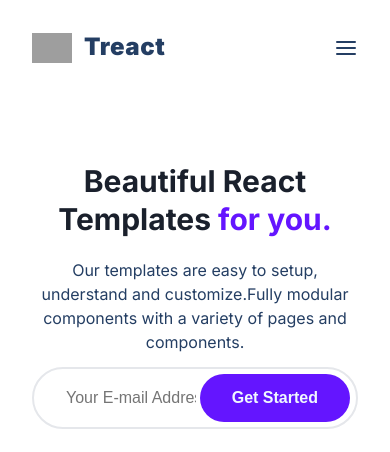
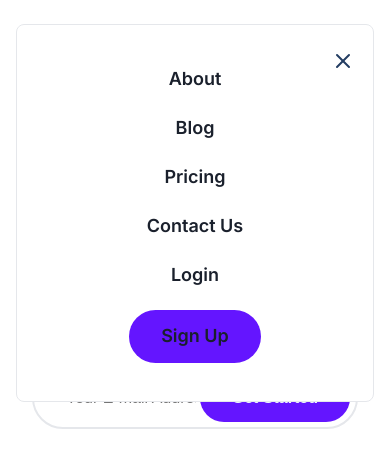
Before and after one commit to Casey3119/Project-week2, a plain HTML site: page index.html in a window 390 px wide. Both pictures are taken after a click on the button 346 px from the left and 49 px from the top of the page. Shown: the top 452 px of the page. Drawn offline with Linux system fonts and the light colour scheme; grey boxes are pictures that could not be loaded.

Commit message:
i ferll asleep at my computer last night

```diff
--- a/index.css
+++ b/index.css
@@ -1,5 +1,9 @@
 a:-webkit-any-link {
   text-decoration: none;
+}
+
+.modal__links {
+  display: none;
 }
 
 .light {
@@ -383,6 +387,7 @@ Services
   font-size: 48px;
   color: #243e63;
   margin: 16px;
+  text-align: center;
 }
 
 .services__para {
@@ -446,7 +451,7 @@ Quality
   font-size: 48px;
   font-weight: 900;
   color: rgb(36, 62, 99);
-  line-height: 1.5;
+  line-height: 1.25;
   margin: 16px 0;
   letter-spacing: 0.025em;
 }
@@ -1492,10 +1497,10 @@ Responsive Code\
     text-align: center;
     width: 100%;
     max-width: 512px;
-}
-
-.model {
-  position: fixed;
+  }
+
+  .modal {
+    position: fixed;
     top: 0;
     left: 0;
     right: 0;
@@ -1510,6 +1515,51 @@ Responsive Code\
     opacity: 0;
     transform: translateX(300%);
     transition: all 300ms ease;
-}
-
-}
+  }
+
+  .openmenu .modal {
+    visibility: visible;
+    opacity: 1;
+    transform: translateX(0%);
+  }
+
+  .btn__menu--close {
+    position: fixed;
+    top: 24px;
+    right: 18px;
+  }
+
+  .modal__links {
+    width: 100%;
+    height: 100%;
+    display: flex;
+    flex-direction: column;
+    align-items: center;
+  }
+
+  .modal__link {
+    color: #1a202c;
+    font-size: 18px;
+    font-weight: 600;
+    line-height: 1.5;
+    margin: 8px 0;
+    padding-bottom: 4px;
+    border-bottom: 2px solid transparent;
+    cursor: pointer;
+  }
+
+  .modal__link--btn {
+    color: #1a202c;
+    font-size: 18px;
+    font-weight: 600;
+    line-height: 1.5;
+    margin: 8px 0;
+    border-bottom: 2px solid transparent;
+    cursor: pointer;
+  }
+}
+
+@media (max-width: 768px) {
+  .services__sub--title {
+  }
+}
--- a/index.html
+++ b/index.html
@@ -62,14 +62,32 @@
           </div>
         </nav>
 
-        <div class="model">
-          <button
-            class="btn__menu btn__menu--close"
-            onclick="closeMenu()"
-          ><svg xmlns="http://www.w3.org/2000/svg" width="24" height="24" viewBox="0 0 24 24" fill="none" stroke="currentColor" stroke-width="2" stroke-linecap="round" stroke-linejoin="round" class="light___StyledCloseIcon-lj69nl-14 fASujC">
-            <line x1="18" y1="6" x2="6" y2="18"></line>
-            <line x1="6" y1="6" x2="18" y2="18"></line>
-        </svg></button>
+        <div class="modal">
+          <button class="btn__menu btn__menu--close" onclick="closeMenu()">
+            <svg
+              xmlns="http://www.w3.org/2000/svg"
+              width="24"
+              height="24"
+              viewBox="0 0 24 24"
+              fill="none"
+              stroke="currentColor"
+              stroke-width="2"
+              stroke-linecap="round"
+              stroke-linejoin="round"
+              class="light___StyledCloseIcon-lj69nl-14 fASujC"
+            >
+              <line x1="18" y1="6" x2="6" y2="18"></line>
+              <line x1="6" y1="6" x2="18" y2="18"></line>
+            </svg>
+          </button>
+          <div class="modal__links">
+            <div class="modal__link">About</div>
+            <div class="modal__link">Blog</div>
+            <div class="modal__link">Pricing</div>
+            <div class="modal__link">Contact Us</div>
+            <div class="modal__link">Login</div>
+            <div class="modal__link--btn btn">Sign Up</div>
+          </div>
         </div>
 
         <header>
@@ -133,7 +151,7 @@
               <span class="blue">FEATURES</span>
             </h1>
             <h2 class="services__sub--title">
-              We have Amaizing <span class="blue">Service</span>
+              We have Amaizing <span class="blue">Service.</span>
             </h2>
             <p class="services__para">
               Lorem ipsum dolor sit amet, consectetur adipisicing elit. Autem
```
